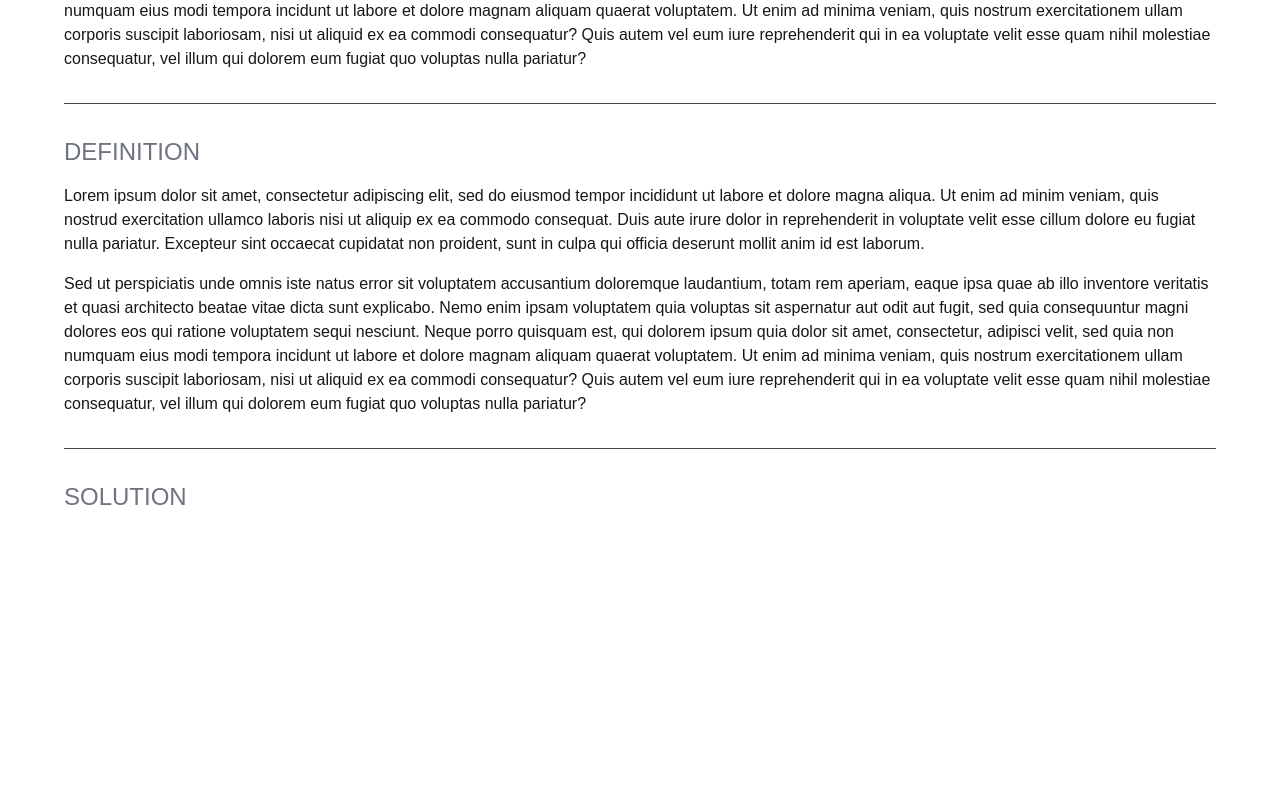
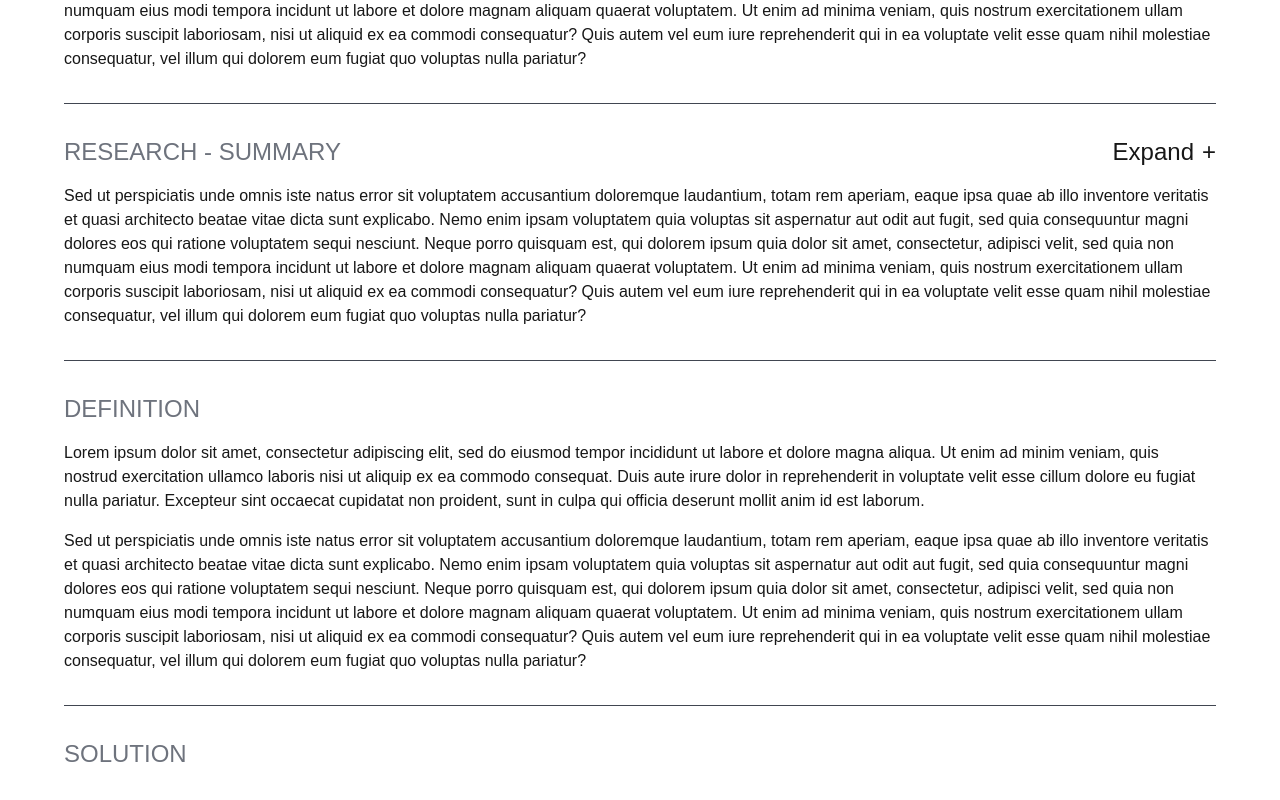
Before and after one commit to 11amanraj/portfolio-jan-26, a Next.js app: page /case-study-2 in a window 1280 px wide. Shown: the part 997-1797 px from the top of the page. Built offline with nearby package versions, Linux system fonts and the light colour scheme.

Commit message:
Created CollapsibleSection component

```diff
--- /dev/null
+++ b/app/Components/CaseStudy/CollapsibleSection.tsx
@@ -0,0 +1,28 @@
+'use client'
+
+import { useState } from 'react'
+import SectionDivider from './SectionDivider'
+
+const CollapsibleSection = ({ title, collapsed, expanded }: { title: string, collapsed: React.ReactNode, expanded: React.ReactNode }) => {
+    const [isExpanded, setIsExpanded] = useState<boolean>(false)
+
+    return (
+        <>
+            <SectionDivider />
+            <section className='flex flex-col gap-4'>
+                <div className='flex justify-between'>
+                    <h3 className='text-2xl text-[#6E737D]'>{isExpanded ? `${title.toUpperCase()}` : `${title.toUpperCase()} - SUMMARY`}</h3>
+                    <button onClick={() => setIsExpanded(prev => !prev)} className='flex gap-2 text-2xl cursor-pointer'>
+                        <p>{isExpanded ? "Collapse" : "Expand"}</p>
+                        <p>{isExpanded ? "-" : "+"}</p>
+                    </button>
+                </div>
+                <>
+                    {isExpanded ? expanded : collapsed}
+                </>
+            </section>
+        </>
+    )
+}
+
+export default CollapsibleSection
--- a/app/case-study-2/page.tsx
+++ b/app/case-study-2/page.tsx
@@ -2,6 +2,20 @@ import Link from 'next/link'
 import TitleSection from '../Components/CaseStudy/TitleSection'
 import SectionDivider from '../Components/CaseStudy/SectionDivider'
 import EachSection from '../Components/CaseStudy/EachSection'
+import CollapsibleSection from '../Components/CaseStudy/CollapsibleSection'
+
+function CollapsedCard() {
+    return (
+        <p>Sed ut perspiciatis unde omnis iste natus error sit voluptatem accusantium doloremque laudantium, totam rem aperiam, eaque ipsa quae ab illo inventore veritatis et quasi architecto beatae vitae dicta sunt explicabo. Nemo enim ipsam voluptatem quia voluptas sit aspernatur aut odit aut fugit, sed quia consequuntur magni dolores eos qui ratione voluptatem sequi nesciunt. Neque porro quisquam est, qui dolorem ipsum quia dolor sit amet, consectetur, adipisci velit, sed quia non numquam eius modi tempora incidunt ut labore et dolore magnam aliquam quaerat voluptatem. Ut enim ad minima veniam, quis nostrum exercitationem ullam corporis suscipit laboriosam, nisi ut aliquid ex ea commodi consequatur? Quis autem vel eum iure reprehenderit qui in ea voluptate velit esse quam nihil molestiae consequatur, vel illum qui dolorem eum fugiat quo voluptas nulla pariatur?</p>
+    )
+
+}
+
+function ExpandedCard() {
+    return (
+        <p>Expanded Sed ut perspiciatis unde omnis iste natus error sit voluptatem accusantium doloremque laudantium, totam rem aperiam, eaque ipsa quae ab illo inventore veritatis et quasi architecto beatae vitae dicta sunt explicabo. Nemo enim ipsam voluptatem quia voluptas sit aspernatur aut odit aut fugit, sed quia consequuntur magni dolores eos qui ratione voluptatem sequi nesciunt. Neque porro quisquam est, qui dolorem ipsum quia dolor sit amet, consectetur, adipisci velit, sed quia non numquam eius modi tempora incidunt ut labore et dolore magnam aliquam quaerat voluptatem. Ut enim ad minima veniam, quis nostrum exercitationem ullam corporis suscipit laboriosam, nisi ut aliquid ex ea commodi consequatur? Quis autem vel eum iure reprehenderit qui in ea voluptate velit esse quam nihil molestiae consequatur, vel illum qui dolorem eum fugiat quo voluptas nulla pariatur?</p>
+    )
+}
 
 const page = () => {
     return (
@@ -14,6 +28,8 @@ const page = () => {
                     <p className='font-medium'>Lorem ipsum dolor sit amet, consectetur adipiscing elit, sed do eiusmod tempor incididunt ut labore et dolore magna aliqua. Ut enim ad minim veniam, quis nostrud exercitation ullamco laboris nisi ut aliquip ex ea commodo consequat. Duis aute irure dolor in reprehenderit in voluptate velit esse cillum dolore eu fugiat nulla pariatur. Excepteur sint occaecat cupidatat non proident, sunt in culpa qui officia deserunt mollit anim id est laborum.</p>
                     <p>Sed ut perspiciatis unde omnis iste natus error sit voluptatem accusantium doloremque laudantium, totam rem aperiam, eaque ipsa quae ab illo inventore veritatis et quasi architecto beatae vitae dicta sunt explicabo. Nemo enim ipsam voluptatem quia voluptas sit aspernatur aut odit aut fugit, sed quia consequuntur magni dolores eos qui ratione voluptatem sequi nesciunt. Neque porro quisquam est, qui dolorem ipsum quia dolor sit amet, consectetur, adipisci velit, sed quia non numquam eius modi tempora incidunt ut labore et dolore magnam aliquam quaerat voluptatem. Ut enim ad minima veniam, quis nostrum exercitationem ullam corporis suscipit laboriosam, nisi ut aliquid ex ea commodi consequatur? Quis autem vel eum iure reprehenderit qui in ea voluptate velit esse quam nihil molestiae consequatur, vel illum qui dolorem eum fugiat quo voluptas nulla pariatur?</p>
                 </EachSection>
+
+                <CollapsibleSection collapsed={<CollapsedCard />} expanded={<ExpandedCard />} title='Research' />
 
                 <EachSection title="Definition">
                     <p className='font-medium'>Lorem ipsum dolor sit amet, consectetur adipiscing elit, sed do eiusmod tempor incididunt ut labore et dolore magna aliqua. Ut enim ad minim veniam, quis nostrud exercitation ullamco laboris nisi ut aliquip ex ea commodo consequat. Duis aute irure dolor in reprehenderit in voluptate velit esse cillum dolore eu fugiat nulla pariatur. Excepteur sint occaecat cupidatat non proident, sunt in culpa qui officia deserunt mollit anim id est laborum.</p>
```
